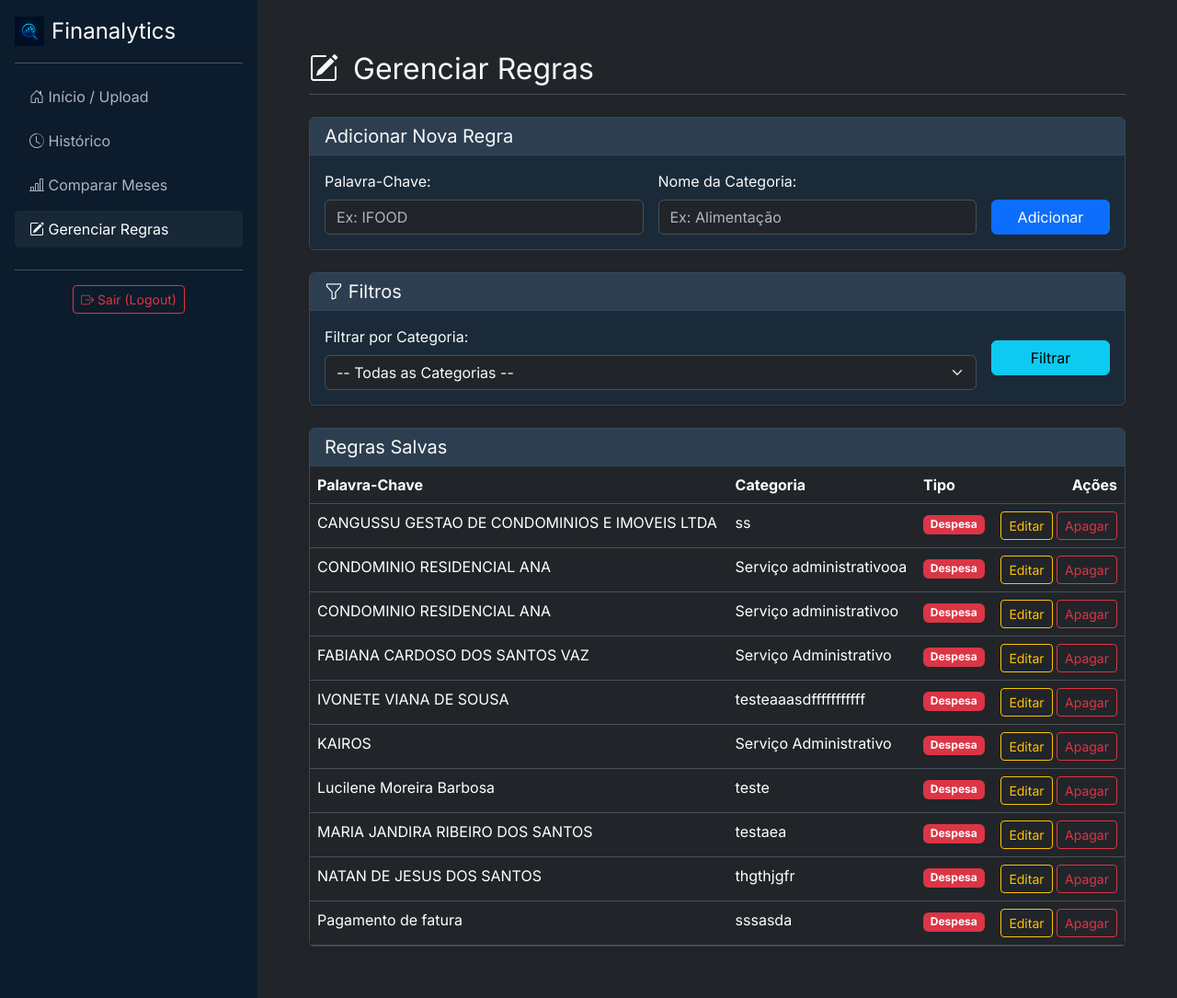
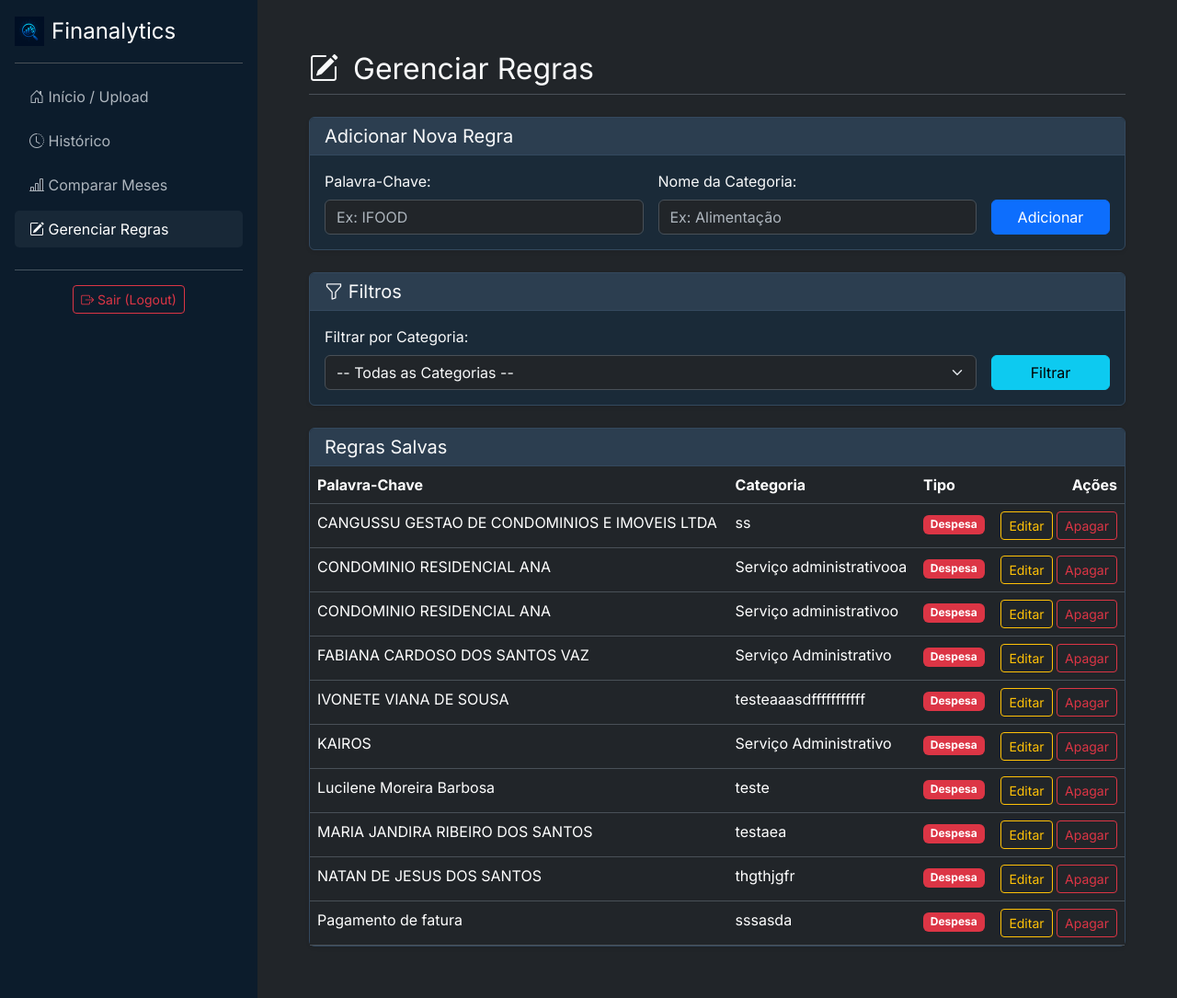
Before and after one commit to ArturCangussu/Finalytics_Pessoal, a Django app: page /regras/ in a window 1280 px wide. Shown: the whole page at 92% size. Run offline with Django 5.2, Linux system fonts and the light colour scheme; a user stored in the database is signed in; data comes from the database, SQL or seed files in the repository.

Commit message:
feat: Filtro Gerenciar_regras

```diff
--- a/analisador/templates/analisador/gerenciar_regras.html
+++ b/analisador/templates/analisador/gerenciar_regras.html
@@ -40,7 +40,7 @@
     <div class="card shadow-sm mb-4">
         <div class="card-header"><h5 class="card-title mb-0"><i class="bi bi-funnel"></i> Filtros</h5></div>
         <div class="card-body">
-            <form method="GET" action="{% url 'gerenciar_regras' %}" class="row g-3 align-items-center">
+            <form method="GET" action="{% url 'gerenciar_regras' %}" class="row g-3 align-items-end">
                 <div class="col-md-10">
                     <label for="categoria_filtro" class="form-label">Filtrar por Categoria:</label>
                     <select name="categoria_filtro" id="categoria_filtro" class="form-select">
@@ -52,7 +52,7 @@
                         {% endfor %}
                     </select>
                 </div>
-                <div class="col-md-2 d-flex align-items-end">
+                <div class="col-md-2">
                     <button type="submit" class="btn btn-info w-100">Filtrar</button>
                 </div>
             </form>
```
